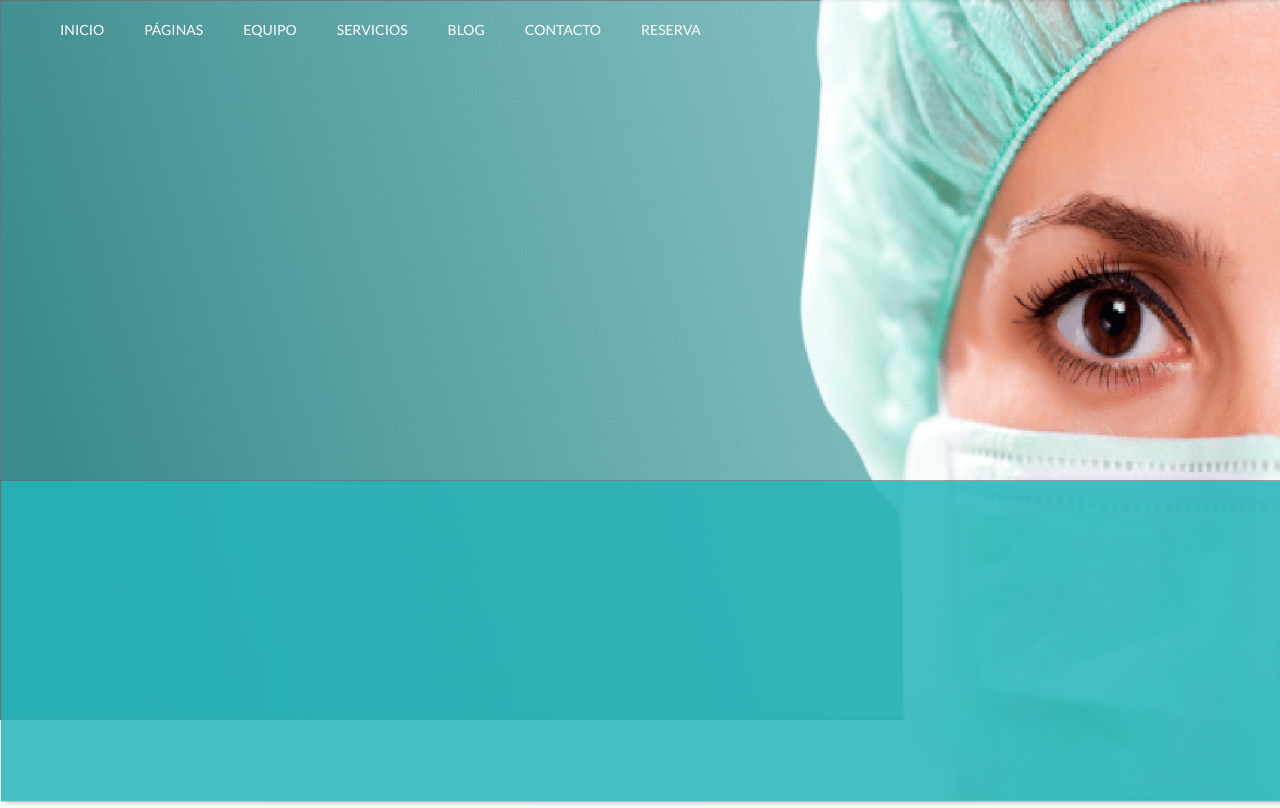
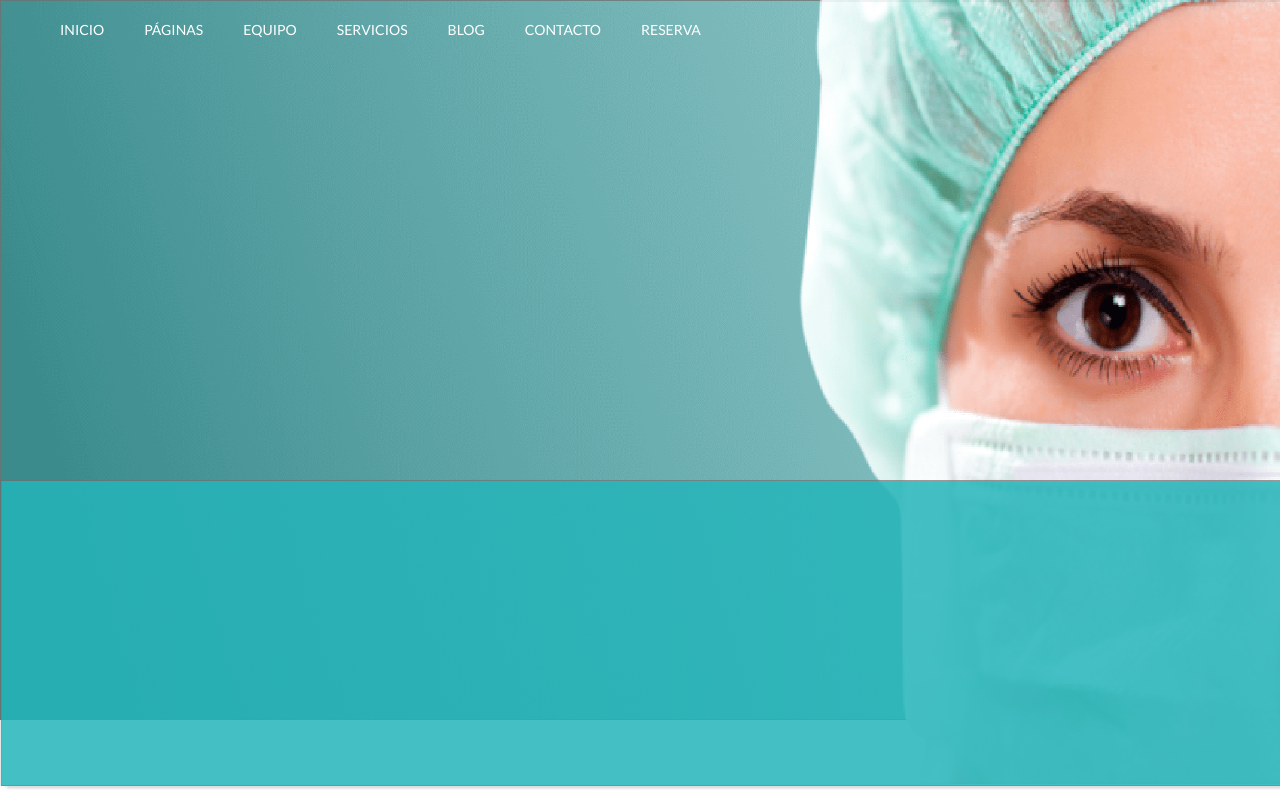
Before and after one commit to frusgasmic/MKG-SALUD, a plain HTML site: page index.html in a window 1280 px wide. Drawn offline with Linux system fonts and the light colour scheme.

Commit message:
Correción de Css

```diff
--- a/index.css
+++ b/index.css
@@ -44,7 +44,7 @@ nav>ul>li>a {
     top: 0;
     left: 30%;
     width: 70%;
-    height: 100%;
+    height: 98%;
 }
 
 .carrusel1-3 {
@@ -53,5 +53,5 @@ nav>ul>li>a {
     left: 0;
     top: 60%;
     width: 101%;
-    height: 41%;
+    height: 39%;
 }
```
